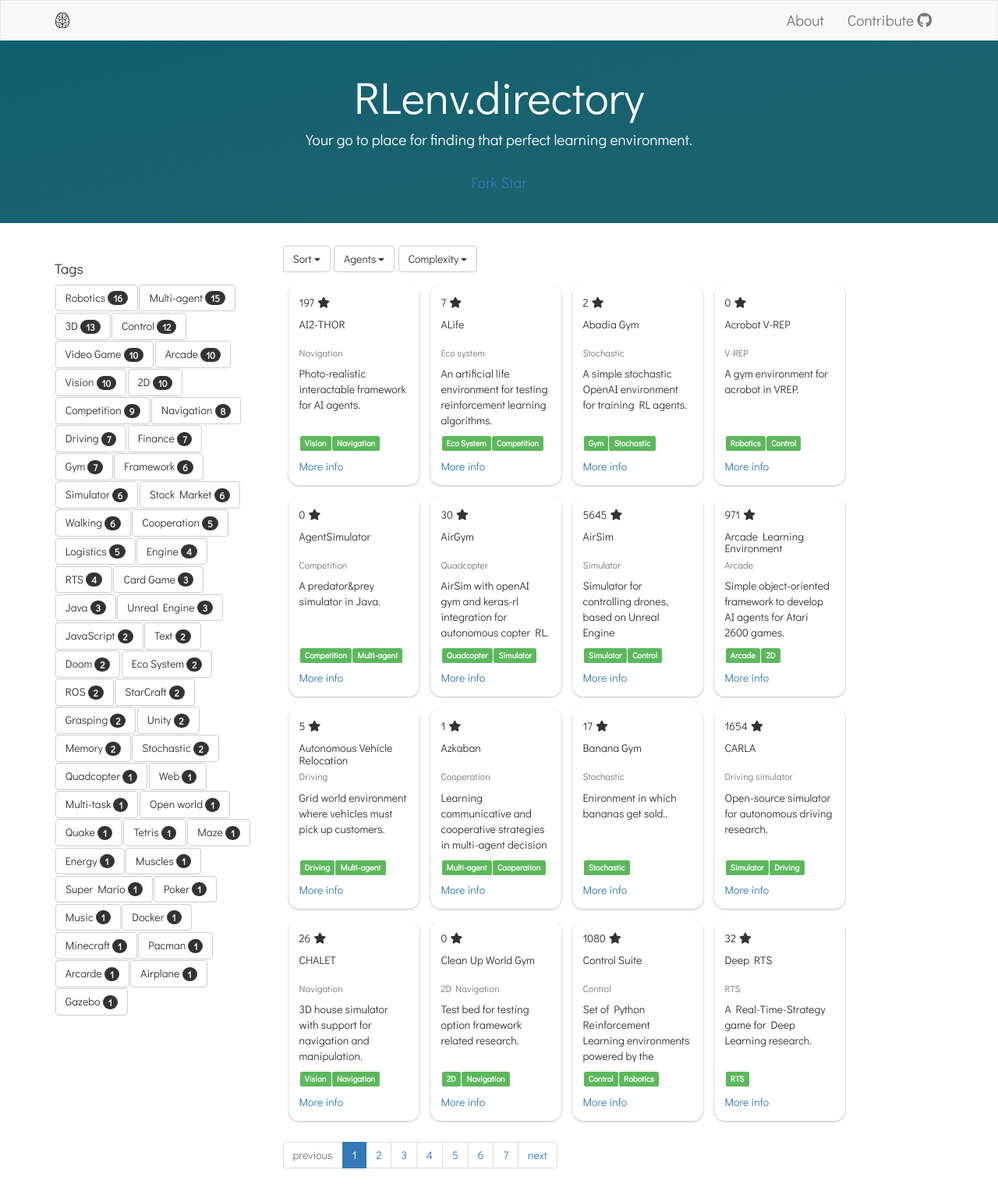
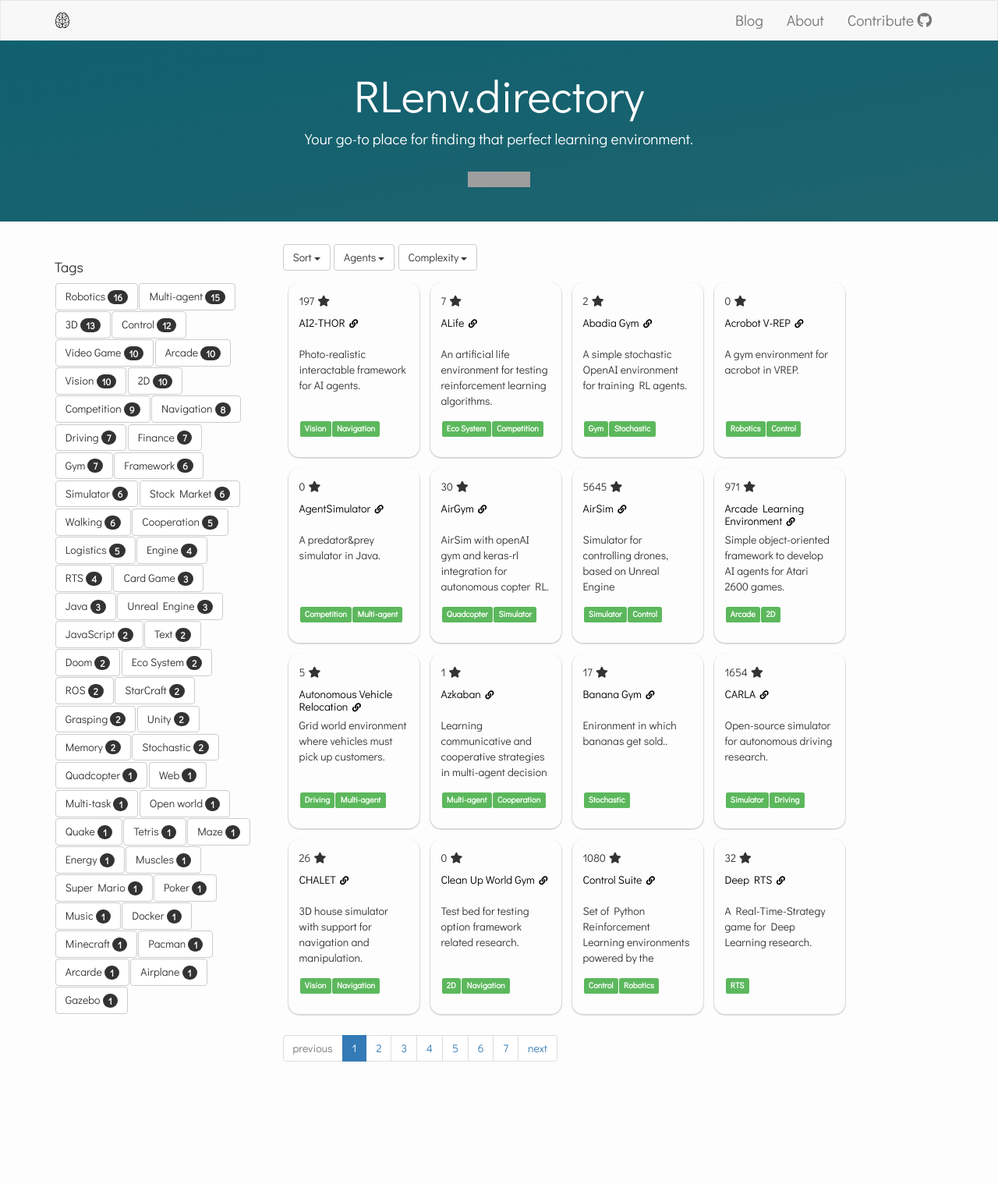
Before and after one commit to pschydlo/RLenv.directory, a Jekyll site: the page built from site/pages/index.md, in a window 1280 px wide. Shown: the whole page at 78% size. Built offline with Jekyll 4.4.1, drawn with Linux system fonts in a browser that asks for light colours; nearby versions of some CDN libraries; after the commit the page ends 1386 px from its top, so only the background shows below that; grey boxes are pictures that could not be loaded.

Commit message:
UI updates and cleanups

```diff
--- a/site/_config.yml
+++ b/site/_config.yml
@@ -22,3 +22,5 @@
 repository: pschydlo/RLenv.directory
 plugins:
   - "jekyll-github-metadata"
+
+permalink: experiments/:title
--- a/site/_includes/head.html
+++ b/site/_includes/head.html
@@ -1,15 +1,14 @@
 <head>
-  <meta charset="utf-8">
-  <meta http-equiv="X-UA-Compatible" content="IE=edge">
-  <meta name="viewport" content="width=device-width, initial-scale=1">
-
   <link href="https://fonts.googleapis.com/css?family=Didact+Gothic" rel="stylesheet">
   <link rel="stylesheet" href="https://use.fontawesome.com/releases/v5.2.0/css/all.css" integrity="sha384-hWVjflwFxL6sNzntih27bfxkr27PmbbK/iSvJ+a4+0owXq79v+lsFkW54bOGbiDQ" crossorigin="anonymous">
   <link href="/assets/css/bootstrap.min.css" rel="stylesheet">
-  <link href="/index.css" rel="stylesheet">
+  <link href="/assets/css/index.css" rel="stylesheet">
+  <link rel="shortcut icon" type="image/ico" href="/assets/images/brain.svg"/>
+  <title>RLenv.directory</title>
 
-  <link rel="shortcut icon" type="image/ico" href="/assets/images/brain.svg"/>
-  <title>{% if page.title %}{{ page.title | escape }}{% else %}{{ site.title | escape }}{% endif %}</title>
-  <meta name="description" content="{% if page.excerpt %}{{ page.excerpt | strip_html | strip_newlines | truncate: 160 }}{% else %}{{ site.description }}{% endif %}">
-
+  <meta name="twitter:card" content="summary" />
+  <meta property="og:title" content="RLenv.directory: Search and find exotic RL environments." />
+  <meta property="og:description" content="Your go to place for finding that perfect learning environment. Explore 50+ exotic reinforcement learning environments." />
+  <meta property="og:image" content="https://rlenv.directory/assets/images/card.png" />
 </head>
+<body>
--- a/site/_includes/header.html
+++ b/site/_includes/header.html
@@ -22,6 +22,7 @@
             </ul>
 
             <ul class="nav navbar-nav navbar-right">
+              <li><a href="/blog">Blog</a></li>
               <li><a href="/about">About</a></li>
               <li><a href="http://github.com/pschydlo/RLenv.directory">Contribute <i class="fab fa-github"></i></a></li>
             </ul>
--- a/site/_layouts/default.html
+++ b/site/_layouts/default.html
@@ -7,13 +7,14 @@
 
     {% include header.html %}
 
-    <div class="container">
-      <div class="row main-section">
-        {{ content }}
-      </div>
-    </div>
+    {{ content }}
 
     <!-- {% include footer.html %} -->
+    <script async defer src="https://buttons.github.io/buttons.js"></script>
+    <script src="assets/javascripts/bundle.js"></script>
+
   </body>
 
+
+
 </html>
--- /dev/null
+++ b/site/_layouts/hero.html
@@ -0,0 +1,14 @@
+---
+layout: default
+---
+
+<section class="hero">
+    <h1>RLenv.directory</h1>
+    Your go-to place for finding that perfect learning environment.
+    <br>
+    <br>
+  <iframe src="https://ghbtns.com/github-btn.html?user=pschydlo&repo=RLenv.directory&type=star&count=true" frameborder="0" scrolling="0" width="80px" height="20px"></iframe>
+</section>
+
+
+{{ content }}
--- a/site/index.css
+++ b/site/assets/css/index.css
@@ -2,26 +2,45 @@
 .navbar{
     border-radius: 0 !important;
     -moz-border-radius: 0 !important;
+    margin-bottom:0;
+    padding-bottom:0;
   }
 
 body {
     font-family: 'Didact Gothic', sans-serif;
+    background: #fdfdfd;
 }
 
 
 .site-header{
     background: linear-gradient(to bottom right,#106070,#1E646E);
     color: white;
+    padding-bottom: 0;
+    text-align: center;
+    font-size: 0.2in;
+
+}
+
+.hero{
+    background: linear-gradient(to bottom right,#106070,#1E646E);
+    color: white;
     padding-bottom: 2em;
     text-align: center;
     font-size: 0.2in;
+    width: 100%;
+    padding-top: 2em;
+}
+
+.hero h1{
+    margin-top:0;
+    padding-top:0;
 }
 
 header {
     font-size: 0.2in;
 }
 
-header h1 {
+.hero h1 {
     font-size: 3em;
 }
 
@@ -57,6 +76,19 @@
 .card-text{
     height: 6em;
     overflow: hidden;
+}
+
+.card-link{
+    color:black
+}
+
+.card-link:hover{
+    text-decoration: none;
+}
+
+.fa-link{
+    font-size: 0.8em;
+    padding-left: 0.2em;
 }
 
 .label{
@@ -110,3 +142,38 @@
 .tag-group{
     margin-bottom: 1em;
 }
+
+.post-list{
+    list-style-type: none;
+    font-size: 1.5em;
+}
+
+.post-meta {
+    padding-bottom: 0.5em;
+}
+
+.post-header h2{
+    font-size: 1.3em;
+    padding-bottom: 1em;
+}
+
+.post-abstract{
+    font-style: italic;
+    font-size: 1.5em;
+    padding-bottom: 1em;
+}
+
+.post-content{
+    font-family: 'Quicksand', sans-serif;
+    font-size: 1.5em;
+    letter-spacing: -1px;
+}
+
+.post-content h3 {
+    font-family: 'Didact Gothic', sans-serif;
+    padding-top: 0.2em;
+    padding-bottom: 0.1em;
+    font-weight: light;
+    font-size: 2em;
+    letter-spacing: 0px;
+}
--- a/site/index.html
+++ /dev/null
@@ -1,64 +0,0 @@
-<head>
-    <link href="https://fonts.googleapis.com/css?family=Didact+Gothic" rel="stylesheet">
-    <link rel="stylesheet" href="https://use.fontawesome.com/releases/v5.2.0/css/all.css" integrity="sha384-hWVjflwFxL6sNzntih27bfxkr27PmbbK/iSvJ+a4+0owXq79v+lsFkW54bOGbiDQ" crossorigin="anonymous">
-    <link href="assets/css/bootstrap.min.css" rel="stylesheet">
-    <link href="/index.css" rel="stylesheet">
-    <link rel="shortcut icon" type="image/ico" href="/assets/images/brain.svg"/>
-    <title>RLenv.directory</title>
-
-    <meta name="twitter:card" content="summary" />
-    <meta property="og:title" content="RLenv.directory: Search and find exotic RL environments." />
-    <meta property="og:description" content="Your go to place for finding that perfect learning environment. Explore 50+ exotic reinforcement learning environments." />
-    <meta property="og:image" content="https://rlenv.directory/assets/images/card.png" />
-</head>
-<body>
-<header class="site-header">
-   <nav class="navbar navbar-default">
-      <div class="container">
-        <!-- Brand and toggle get grouped for better mobile display -->
-        <div class="navbar-header">
-          <button type="button" class="navbar-toggle collapsed" data-toggle="collapse" data-target="#bs-example-navbar-collapse-1" aria-expanded="false">
-            <span class="sr-only">Toggle navigation</span>
-            <span class="icon-bar"></span>
-            <span class="icon-bar"></span>
-            <span class="icon-bar"></span>
-          </button>
-
-          <a class="navbar-brand" href="/">
-              <img alt="Brand" src="assets/images/brain.svg" width="20em">
-          </a>
-        </div>
-
-        <!-- Collect the nav links, forms, and other content for toggling -->
-        <div class="collapse navbar-collapse" id="bs-example-navbar-collapse-1">
-          <ul class="nav navbar-nav">
-
-          </ul>
-
-          <ul class="nav navbar-nav navbar-right">
-            <li><a href="/about">About</a></li>
-            <li><a href="http://github.com/pschydlo/RLenv.directory">Contribute <i class="fab fa-github"></i></a></li>
-          </ul>
-        </div><!-- /.navbar-collapse -->
-      </div><!-- /.container-fluid -->
-    </nav>
-    <section class="container mx-auto" style="width: 30em;">
-        <h1>RLenv.directory</h1>
-        Your go to place for finding that perfect learning environment.
-        <!-- Place this tag where you want the button to render. -->
-        <br>
-        <br>
-<a class="github-button" href="https://github.com/pschydlo/RLenv.directory/fork" data-icon="octicon-repo-forked" aria-label="Fork pschydlo/RLenv.directory on GitHub">Fork</a>
-        <a class="github-button" href="https://github.com/pschydlo/RLenv.directory" data-icon="octicon-star" aria-label="Star pschydlo/RLenv.directory on GitHub">Star</a>
-    </section>
-</header>
-
-<div class="container">
-<section class="row main-section">
-    <div id="root"></div>
-</section>
-</div>
-
-<script async defer src="https://buttons.github.io/buttons.js"></script>
-<script src="assets/javascripts/bundle.js"></script>
-</body>
--- /dev/null
+++ b/site/pages/index.md
@@ -0,0 +1,11 @@
+---
+layout: hero
+title: Experiments
+permalink: /
+---
+
+<div class="container">
+<section class="row main-section">
+    <div id="root"></div>
+</section>
+</div>
--- a/site/webpack/components/Results.jsx
+++ b/site/webpack/components/Results.jsx
@@ -58,15 +58,14 @@
               <div key={env.name} className="card">
               <div className="card-body">
                 <p><span>{env.stars}</span><i className="fas fa-star"></i></p>
-                <h5 className="card-title">{env.name} </h5>
-                <h6 className="card-subtitle mb-2 text-muted">{env.short_descr}</h6>
+                <a href={env.url} className="card-link"><h5 className="card-title">{env.name} <i className="fas fa-link"></i></h5></a>
+                {/*<h6 className="card-subtitle mb-2 text-muted">{env.short_descr}</h6>*/}
                 <p className="card-text">{env.long_descr}</p>
                 <div className="tag-group">
                 {env.tags.slice(0,2).map(tag =>
                   <div key={tag} className="label label-success">{tag}</div>
                 )}
                 </div>
-                <a href={env.url} className="card-link">More info</a>
               </div>
               </div>
           )}
```
Also changed, not shown: site/_posts/2016-05-02-welcome-to-jekyll.markdown (deleted, +0 -25 lines), site/assets/javascripts/bundle.js.
